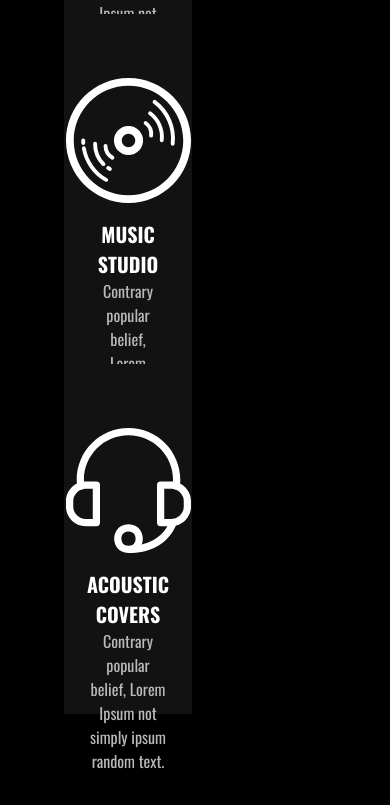
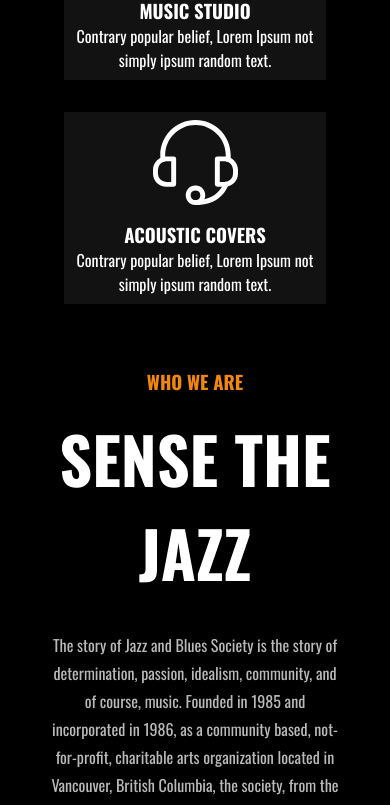
Before and after one commit to alessandrorumi/proj-html-vuejs, a Vue app: page / in a window 390 px wide. Shown: the part 976-1781 px from the top of the page. Built offline with nearby package versions, Linux system fonts and the light colour scheme.

Commit message:
Feature: Media Query

```diff
--- a/src/pages/AppHome.vue
+++ b/src/pages/AppHome.vue
@@ -175,12 +175,12 @@ export default {
               this.musicBlogIndex--;
           }
           else {
-              this.musicBlogIndex = this.blog.length - 3;
+              this.musicBlogIndex = this.blog.length - 1;
           }
       },
       // Img successiva (Blog carousel)
       nextMusicBlogImage() {
-          if (this.musicBlogIndex < this.blog.length - 3) {
+          if (this.musicBlogIndex < this.blog.length - 1) {
               this.musicBlogIndex++;
           }
           else {
@@ -255,7 +255,7 @@ export default {
     <section class="music-video">
       <a href="https://www.youtube.com/watch?v=lTZLlzLJ68o&t=2s">
         <div class="text">
-          <i class="fa-regular fa-circle-play" style="color: #F2870C; font-size: 10rem;"></i>
+          <i class="fa-regular fa-circle-play" style="color: #F2870C; font-size: 5rem;"></i>
           <h2>NEW MUSIC VIDEO</h2>
         </div>
       </a>
@@ -289,7 +289,6 @@ export default {
       </div>
     </section>
 
-    <!-- Counter (Guitar) -->
     <Counter />
 
     <!-- Music Blog -->
@@ -353,7 +352,7 @@ main {
   .sense-jazz {
     h3 {
       color: $main_orange;
-      margin: 6rem 0 1rem;
+      margin: 2rem 0 1rem;
     }
 
     p {
@@ -438,25 +437,49 @@ main {
   display: flex;
   flex-wrap: wrap;
   color: #fff;
+
   .card {
     background-color: $main_gray;
     width: calc((100% / 3) - 2rem);
     margin: 0 1rem;
-    height: 350px;
-    padding: 4rem;
     display: flex;
     flex-direction: column;
     align-items: center;
     position: relative;
+
+    @media only screen and (max-width: 870px) {
+      padding: 0.5rem;
+    }
+
+    @media only screen and (min-width: 871px) {
+      padding: 4rem;
+
+      .image {
+        width: 85px;
+        height: 85px;
+      }
+
+      .text {
+        h3 {
+          font-size: 1.25rem;
+        }
+
+        p {
+          color: #b9b9b9;
+        }
+      }
+    }
+
+    @media only screen and (max-width: 767px) {
+      width: calc(100% - 2rem);
+      margin: 0 1rem 2rem;
+    }
 
     .image {
       display: flex;
       justify-content: center;
       margin-bottom: 1rem;
       position: relative;
-      width: 125px;
-      height: 125px;
-      border-radius: 50%;
 
       &::before {
         content: '';
@@ -469,11 +492,12 @@ main {
       }
 
       &:hover::before {
-        animation: sonar-effect 1s ease-in-out .1s infinite;
+        animation: sonar-effect 1s ease-in-out 0.1s infinite;
       }
 
       img {
-        height: 125px;
+        width: 85px;
+        height: 85px;
         filter: invert(1);
 
         &:hover {
@@ -496,23 +520,13 @@ main {
         opacity: 0;
       }
     }
-
-    .text {
-      h3 {
-        font-size: 1.25rem;
-      }
-
-      p {
-        color: #b9b9b9;
-      }
-    }
   }
 }
 
 .who-we-are-intro {
-  height: 500px;
-  width: 50%;
+  width: 75%;
   margin: 0 auto;
+  padding-bottom: 4rem;
 }
 .music-video {
   background-image: url(../assets/img/Video-2.jpg);
@@ -545,13 +559,20 @@ main {
   h2 {
     margin-bottom: 2rem;
   }
+
   .cards-main {
     padding: 0 3rem;
     display: flex;
     flex-wrap: wrap;
+
     .card-main {
-      width: calc((100% / 3) - 2rem);
-      margin: 0 1rem;
+      width: 100%;
+      margin: 0 0 2rem;
+
+      @media only screen and (min-width: 871px) {
+        width: calc((100% / 3) - 2rem);
+        margin: 0 1rem;
+      }
 
       .image {
         overflow: hidden;
@@ -570,9 +591,9 @@ main {
       }
 
       h4 {
-      color: #fff;
-      font-size: 1.5rem;
-      margin-top: 1rem;
+        color: #fff;
+        font-size: 1.5rem;
+        margin-top: 1rem;
       }
 
       p {
@@ -587,10 +608,18 @@ main {
           color: $main_orange;
         }
       }
+
+      @media only screen and (max-width: 870px) {
+        .image {
+          display: flex;
+          justify-content: center;
+        }
+      }
     }
   }
 }
 
+// Album Out Now
 .album-out-now {
   background-image: url(../assets/img/cms_parallax.jpg);
   min-height: 850px;
@@ -617,7 +646,43 @@ main {
       margin-bottom: 2rem;
     }
   }
+
+  @media only screen and (max-width: 479px) {
+    min-height: 600px;
+    padding: 0 1rem;
+
+    .text {
+      h2 {
+        font-size: 2rem;
+        margin-bottom: 2rem;
+      }
+    }
+  }
+
+  @media only screen and (min-width: 479px) and (max-width: 767px) {
+    min-height: 700px;
+
+    .text {
+      h2 {
+        font-size: 3rem;
+        margin-bottom: 1.5rem;
+      }
+    }
+  }
+
+  @media only screen and (min-width: 768px) {
+    min-height: 850px;
+
+    .text {
+      h2 {
+        font-size: 4rem;
+        margin-bottom: 2rem;
+      }
+    }
+  }
 }
+
+// Music Blog
 
 .music-blog {
   padding: 0 3rem 6rem;
@@ -636,7 +701,7 @@ main {
 
   h3 {
       color: #fff;
-      font-size: 4rem;
+      font-size: 2rem;
       padding-bottom: 2rem;
   }
 
@@ -719,6 +784,7 @@ main {
   }
 }
 
+//////////////////////////////////////////////////////////////////////////////////
 .ig-images {
   display: flex;
   .image {
```
